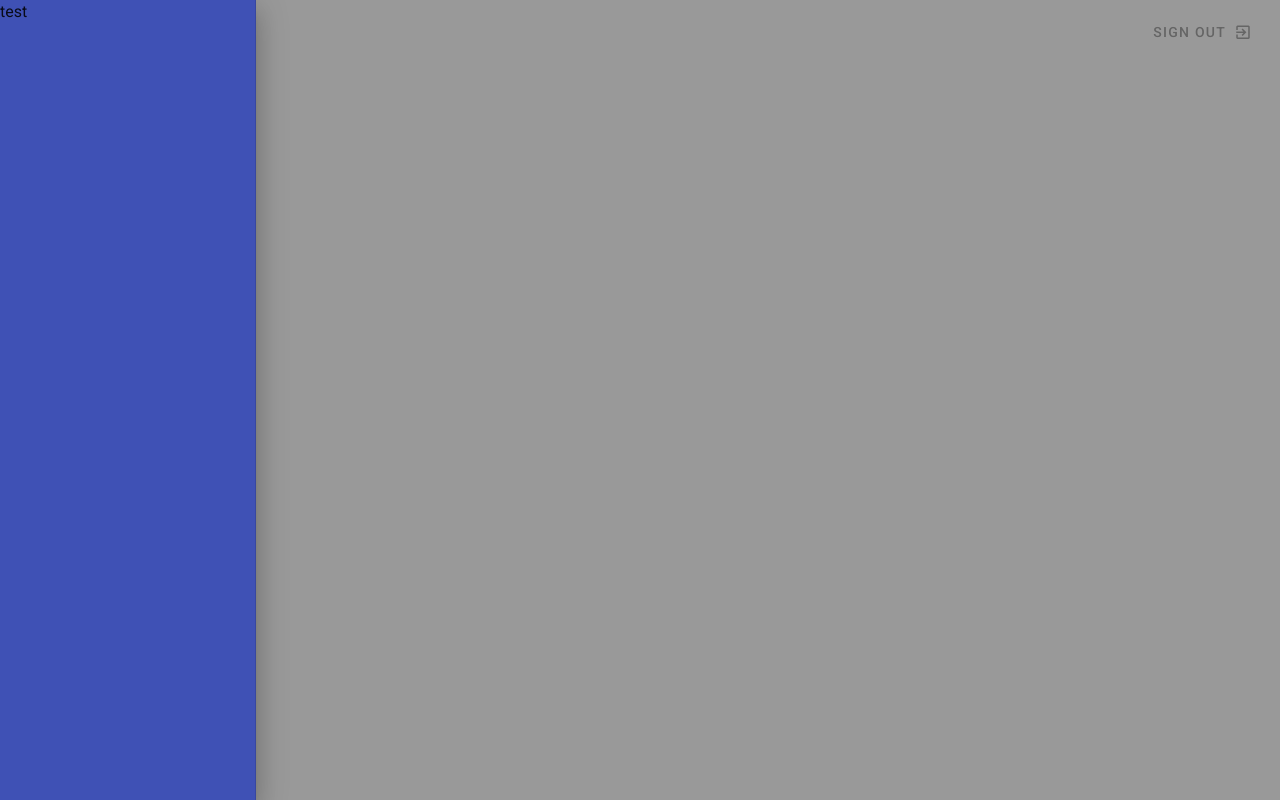
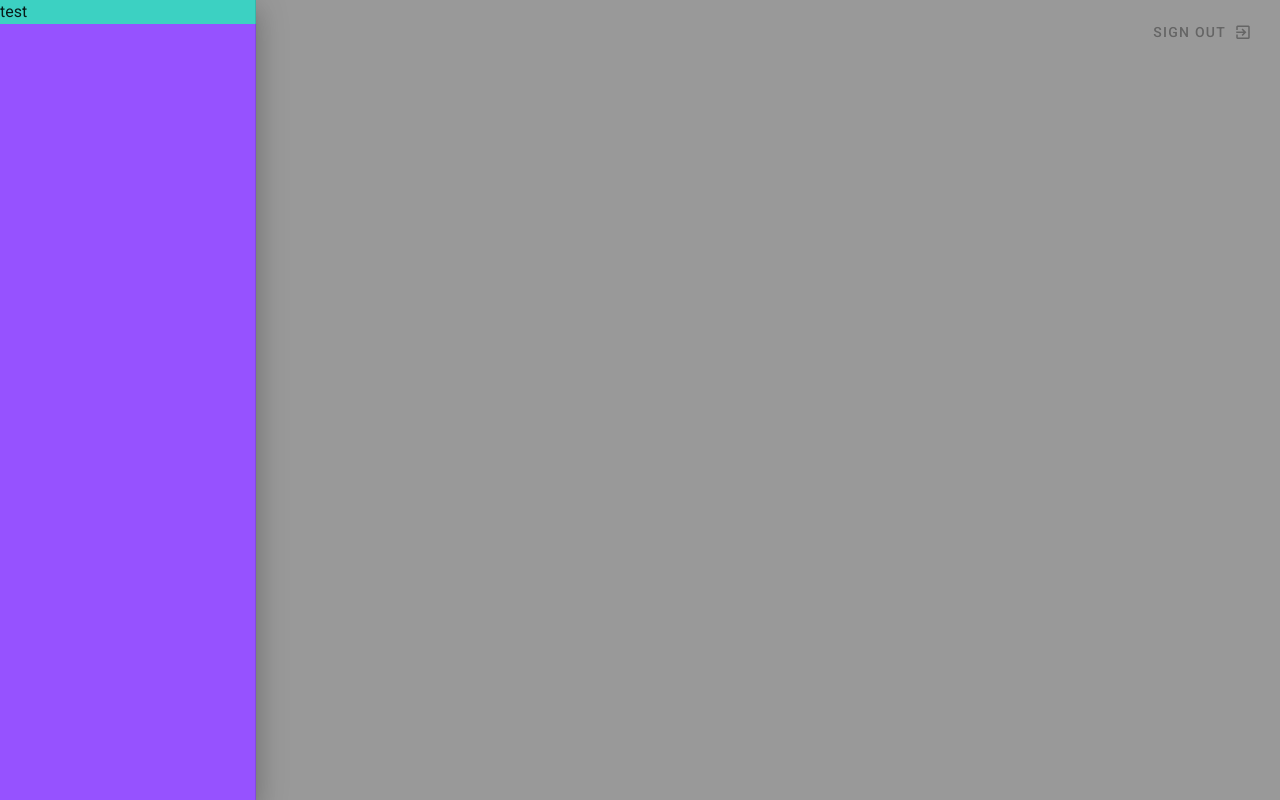
Before and after one commit to Arailyd/vuetify-1-5, a Vue app: page / in a window 1280 px wide. Both pictures are taken after a click on the button 28 px from the left and 32 px from the top of the page. Built offline with nearby package versions, Linux system fonts and the light colour scheme.

Commit message:
Commit de la practica de Vuetify video 9

```diff
--- a/src/components/Navbar.vue
+++ b/src/components/Navbar.vue
@@ -13,8 +13,8 @@
       </v-btn>
     </v-toolbar>
 
-    <v-navigation-drawer v-model="drawer" absolute temporary class="indigo">
-      <p>test</p>
+    <v-navigation-drawer v-model="drawer" absolute temporary class="primary">
+      <p class="success">test</p>
     </v-navigation-drawer>
   </nav>
 </template>
--- a/src/plugins/vuetify.js
+++ b/src/plugins/vuetify.js
@@ -4,4 +4,17 @@ import Vuetify from 'vuetify/lib';
 Vue.use(Vuetify);
 
 export default new Vuetify({
+    theme:{
+        themes: {
+            light: {
+                primary: '#9652ff',
+                success: '#3cd1c2',
+                info: '#ffaa2c',
+                error:'#f83e70'
+
+            },
+
+        },
+
+    },
 });
```
